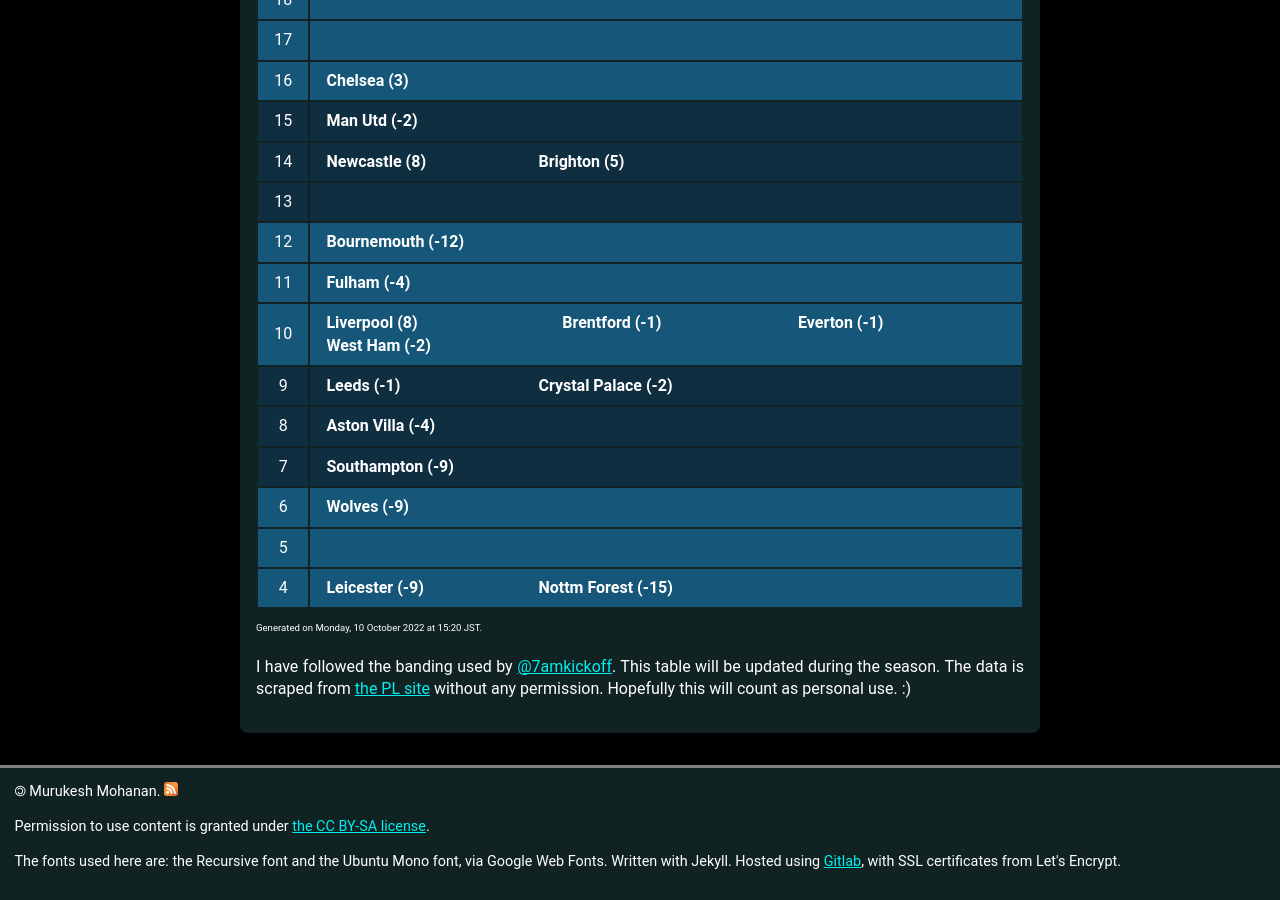
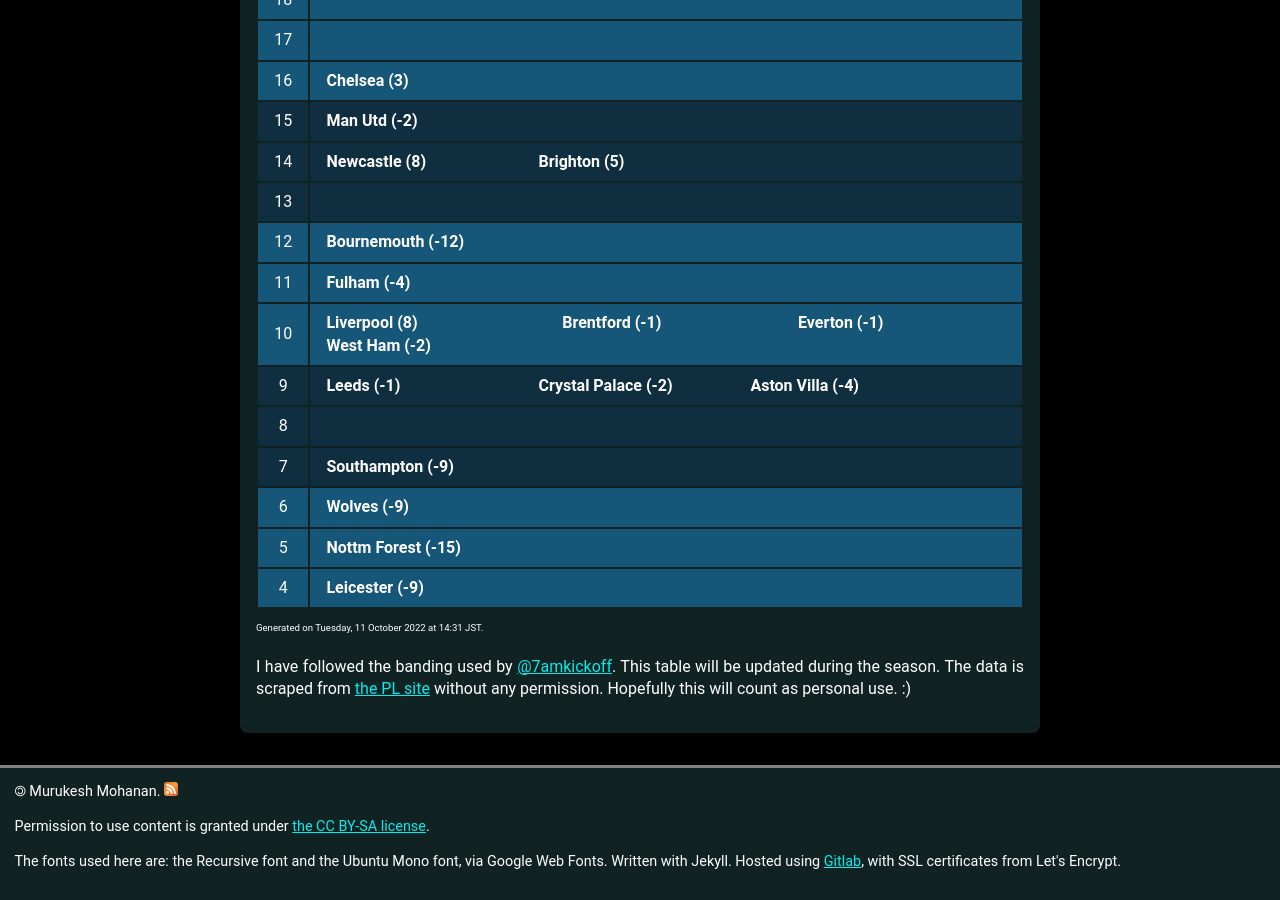
Before and after one commit to muru/muru.github.io, a Jekyll site: the page built from resources.md, in a window 1280 px wide and 900 px high, scrolled down 1747 px. Built offline with Jekyll 4.4.1, drawn with Linux system fonts in a browser that asks for light colours; some web fonts are replaced.

Commit message:
updated cann-table: Tue 11 Oct 14:31:36 JST 2022

```diff
--- a/cann-table.html
+++ b/cann-table.html
@@ -93,12 +93,12 @@
 		<td class="cann-clubs">
 			<span class="club-name"> Leeds (-1) </span>
 			<span class="club-name"> Crystal Palace (-2) </span>
+			<span class="club-name"> Aston Villa (-4) </span>
 		</td>
  	</tr>
 	<tr class="cann-row-2">
 		<td class="cann-point"> 8 </td>
 		<td class="cann-clubs">
-			<span class="club-name"> Aston Villa (-4) </span>
 		</td>
  	</tr>
 	<tr class="cann-row-2">
@@ -116,14 +116,14 @@
 	<tr class="cann-row-1">
 		<td class="cann-point"> 5 </td>
 		<td class="cann-clubs">
+			<span class="club-name"> Nottm Forest (-15) </span>
 		</td>
  	</tr>
 	<tr class="cann-row-1">
 		<td class="cann-point"> 4 </td>
 		<td class="cann-clubs">
 			<span class="club-name"> Leicester (-9) </span>
-			<span class="club-name"> Nottm Forest (-15) </span>
 		</td>
  	</tr>
 </table>
-<span id="cann-gen-note"> Generated on  Monday, 10 October 2022 at 15:20 JST. </span>
+<span id="cann-gen-note"> Generated on  Tuesday, 11 October 2022 at 14:31 JST. </span>
```
